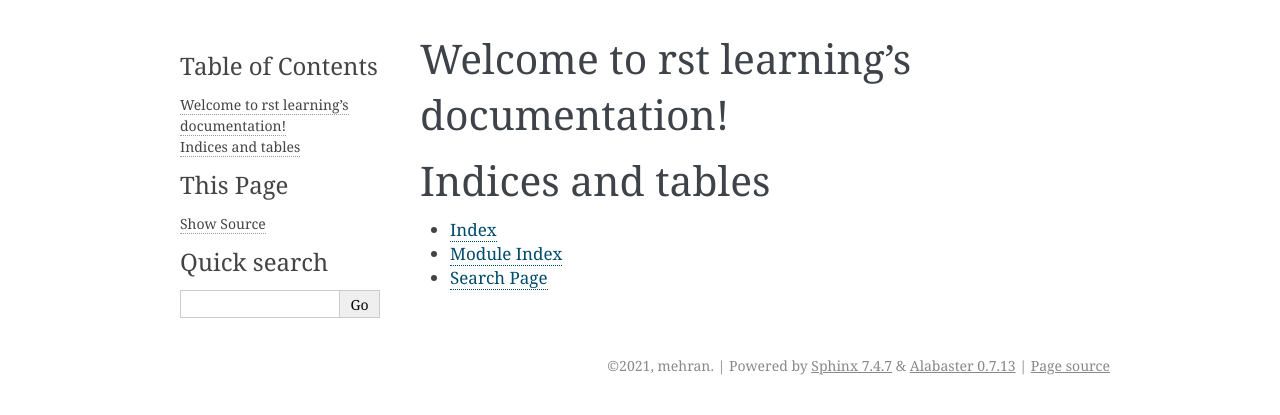
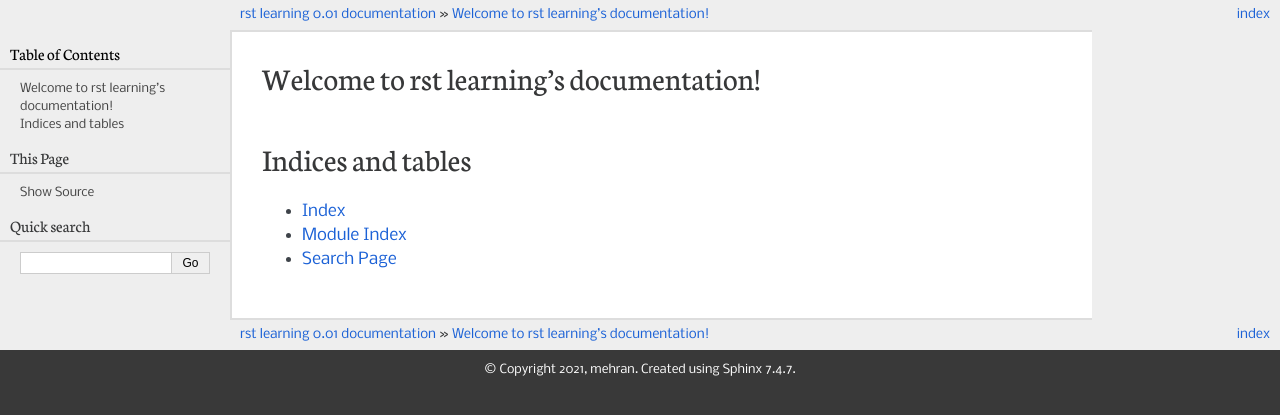
Before and after one commit to mehran1421/Research, a Sphinx documentation site: the page built from rst document/docs/source/index.rst, in a window 1280 px wide. Shown: the top 415 px of the page. Built offline with Sphinx 7.4.7, drawn with Linux system fonts in a browser that asks for light colours.

Commit message:
make html and change theme html

```diff
--- a/rst document/docs/source/conf.py
+++ b/rst document/docs/source/conf.py
@@ -24,7 +24,6 @@ author = 'mehran'
 # The full version, including alpha/beta/rc tags
 release = '0.01'
 
-
 # -- General configuration ---------------------------------------------------
 
 # Add any Sphinx extension module names here, as strings. They can be
@@ -41,13 +40,12 @@ templates_path = ['_templates']
 # This pattern also affects html_static_path and html_extra_path.
 exclude_patterns = []
 
-
 # -- Options for HTML output -------------------------------------------------
 
 # The theme to use for HTML and HTML Help pages.  See the documentation for
 # a list of builtin themes.
 #
-html_theme = 'alabaster'
+html_theme = 'pyramid'  # 'alabaster'
 
 # Add any paths that contain custom static files (such as style sheets) here,
 # relative to this directory. They are copied after the builtin static files,
```
Also changed, not shown: 17 other files.
